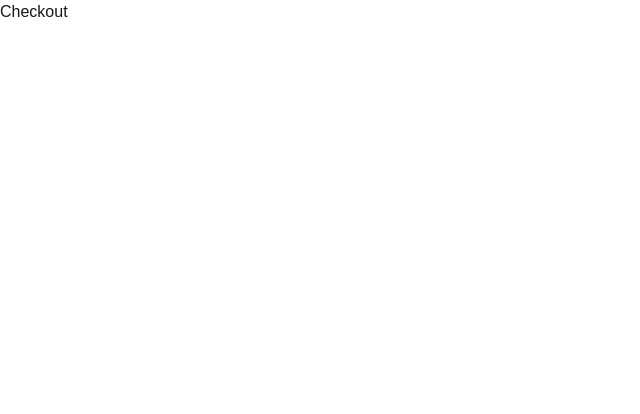
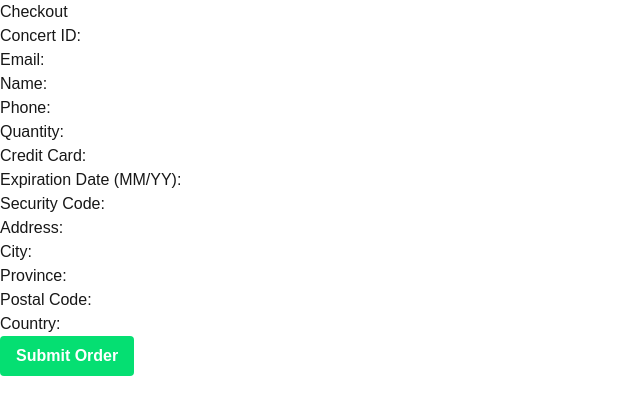
Before and after one commit to romelt777/tickethub-ui, a Next.js app: page /checkout in a window 1280 px wide. Shown: the top 414 px of the page, without its empty margins (0-640 px from the left). Built offline with nearby package versions, Linux system fonts and the light colour scheme.

Commit message:
set up form

```diff
--- /dev/null
+++ b/src/app/actions.js
@@ -0,0 +1,19 @@
+//define server actions
+'use server'
+
+//sending form to api
+export const formSubmit = async (formData) => {
+    const response = await fetch('YOUR_API_ENDPOINT', {
+        method: 'POST',
+        headers: {
+            'Content-Type': 'application/json'
+        },
+        body: JSON.stringify(formData)
+    });
+
+    if (response.ok) {
+        alert('Order submitted successfully!');
+    } else {
+        alert('Error submitting order.');
+    }
+}
--- a/src/app/checkout/page.js
+++ b/src/app/checkout/page.js
@@ -1,9 +1,10 @@
-import React from 'react'
+import CheckoutForm from '@/components/CheckoutForm'
 
 const Checkout = () => {
     return (
         <div>
             <h1>Checkout</h1>
+            <CheckoutForm></CheckoutForm>
         </div>
     )
 }
--- /dev/null
+++ b/src/components/CheckoutForm.js
@@ -0,0 +1,213 @@
+'use client'
+
+import { useState } from 'react';
+import { formSubmit } from '@/app/actions';
+
+const CheckoutForm = () => {
+    //hold all data from the form fields
+    const [formData, setFormData] = useState({
+        ConcertId: '',
+        Email: '',
+        Name: '',
+        Phone: '',
+        Quantity: '',
+        CreditCard: '',
+        ExpirationDate: '',
+        SecurityCode: '',
+        Address: '',
+        City: '',
+        Province: '',
+        PostalCode: '',
+        Country: ''
+    });
+
+    //when form changes, the values are saved to the state.
+    const handleChange = (e) => {
+        const { name, value } = e.target;
+        setFormData({
+            ...formData,
+            [name]: value
+        });
+    };
+
+    const handleSubmit = async (e) => {
+        //stops form from reloading page.
+        e.preventDefault();
+
+        //send formdata to formsubmit, function from actionJS
+        const response = await formSubmit(formData);
+        //setting the response to state, will display on webpage
+        // setServerResponse(response);
+
+    };
+
+    return (
+        <form onSubmit={handleSubmit}>
+            <div>
+                <div>
+                    <label>
+                        Concert ID:
+                        <input
+                            type="number"
+                            name="ConcertId"
+                            value={formData.ConcertId}
+                            onChange={handleChange}
+                            required
+                        />
+                    </label>
+                </div>
+                <div>
+                    <label>
+                        Email:
+                        <input
+                            type="email"
+                            name="Email"
+                            value={formData.Email}
+                            onChange={handleChange}
+                            required
+                        />
+                    </label>
+                </div>
+                <div>
+                    <label>
+                        Name:
+                        <input
+                            type="text"
+                            name="Name"
+                            value={formData.Name}
+                            onChange={handleChange}
+                            required
+                        />
+                    </label>
+                </div>
+                <div>
+                    <label>
+                        Phone:
+                        <input
+                            type="text"
+                            name="Phone"
+                            value={formData.Phone}
+                            onChange={handleChange}
+                            required
+                        />
+                    </label>
+                </div>
+                <div>
+                    <label>
+                        Quantity:
+                        <input
+                            type="number"
+                            name="Quantity"
+                            value={formData.Quantity}
+                            onChange={handleChange}
+                            required
+                        />
+                    </label>
+                </div>
+                <div>
+                    <label>
+                        Credit Card:
+                        <input
+                            type="text"
+                            name="CreditCard"
+                            value={formData.CreditCard}
+                            onChange={handleChange}
+                            required
+                        />
+                    </label>
+                </div>
+                <div>
+                    <label>
+                        Expiration Date (MM/YY):
+                        <input
+                            type="text"
+                            name="ExpirationDate"
+                            value={formData.ExpirationDate}
+                            onChange={handleChange}
+                            required
+                        />
+                    </label>
+                </div>
+                <div>
+                    <label>
+                        Security Code:
+                        <input
+                            type="text"
+                            name="SecurityCode"
+                            value={formData.SecurityCode}
+                            onChange={handleChange}
+                            required
+                        />
+                    </label>
+                </div>
+                <div>
+                    <label>
+                        Address:
+                        <input
+                            type="text"
+                            name="Address"
+                            value={formData.Address}
+                            onChange={handleChange}
+                            required
+                        />
+                    </label>
+                </div>
+                <div>
+                    <label>
+                        City:
+                        <input
+                            type="text"
+                            name="City"
+                            value={formData.City}
+                            onChange={handleChange}
+                            required
+                        />
+                    </label>
+                </div>
+                <div>
+                    <label>
+                        Province:
+                        <input
+                            type="text"
+                            name="Province"
+                            value={formData.Province}
+                            onChange={handleChange}
+                            required
+                        />
+                    </label>
+                </div>
+                <div>
+                    <label>
+                        Postal Code:
+                        <input
+                            type="text"
+                            name="PostalCode"
+                            value={formData.PostalCode}
+                            onChange={handleChange}
+                            required
+                        />
+                    </label>
+                </div>
+                <div>
+                    <label>
+                        Country:
+                        <input
+                            type="text"
+                            name="Country"
+                            value={formData.Country}
+                            onChange={handleChange}
+                            required
+                        />
+                    </label>
+                </div>
+            </div>
+            <div>
+                <button type="submit" className="bg-green-400 hover:bg-green-700 text-white font-bold py-2 px-4 border-white-700 rounded">
+                    Submit Order
+                </button>
+            </div>
+        </form>
+    );
+}
+
+export default CheckoutForm;
```
